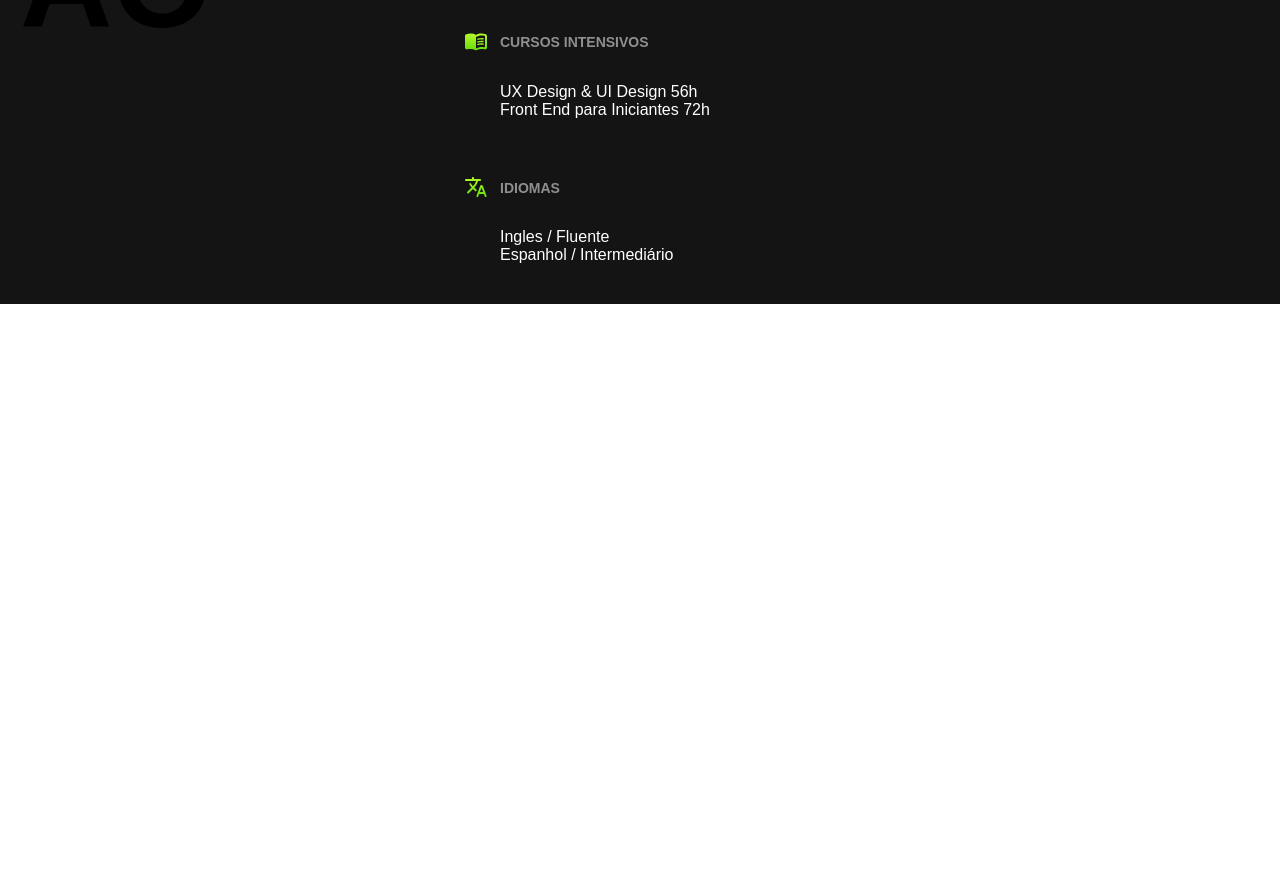
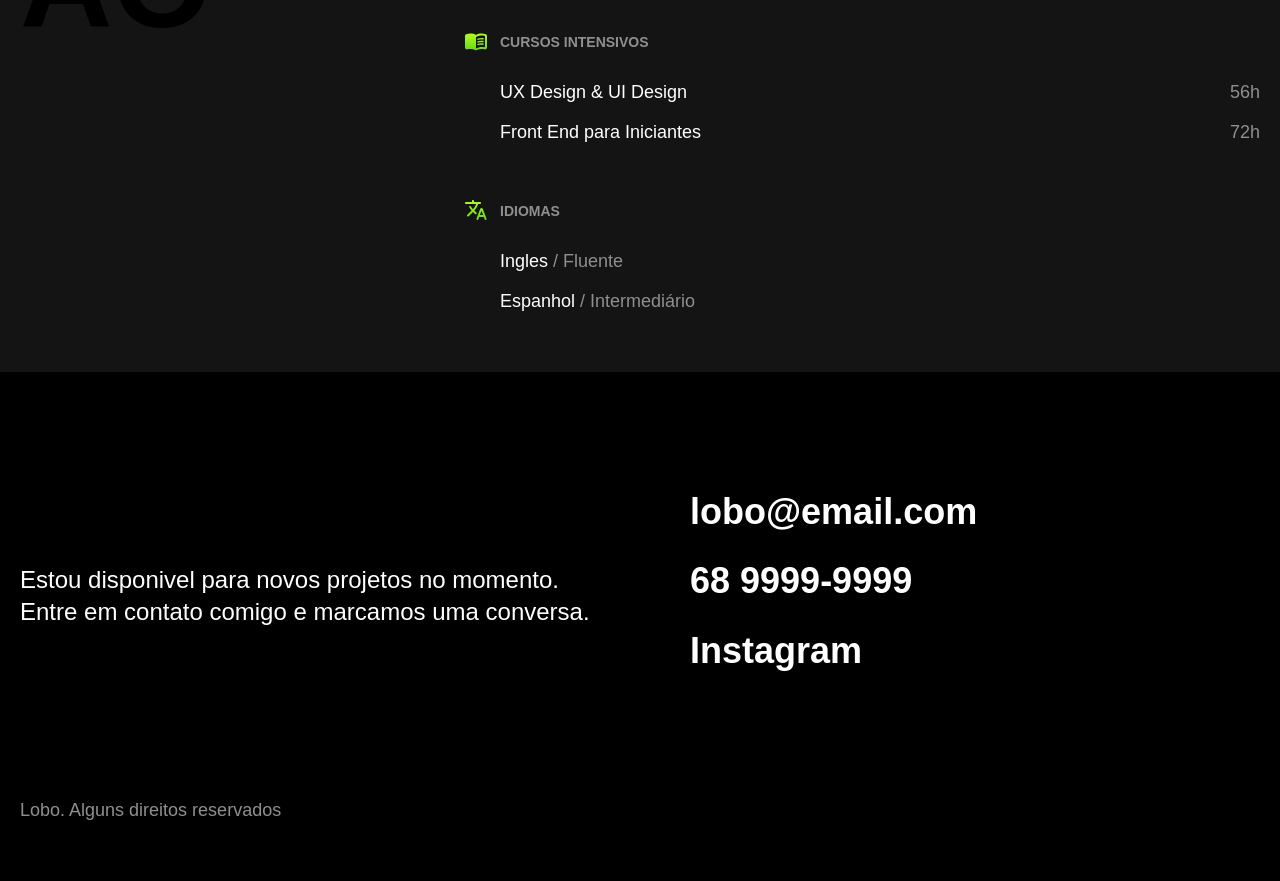
Before and after one commit to ItaloFL/Lobo-Protif, a plain HTML site: page index.html in a window 1280 px wide. Shown: the part 1829-2710 px from the top of the page. Before the commit the page ends 2133 px from the top, so only its background shows below. Drawn offline with Linux system fonts and the light colour scheme.

Commit message:
Finalização do Projeto

```diff
--- a/css/experiencia.css
+++ b/css/experiencia.css
@@ -85,12 +85,19 @@
 
 @media (max-width: 900px) {
 
-  .empresa {
+  .experiencia {
     grid-template-columns: 1fr;
     gap: 40px;
   }
 
   .experiencia .subtitulo {
+    font-size: 2rem;
     color: #141414;
+    word-break: initial;
+  }
+
+  .experiencia-texto {
+    font-size: 1.125rem;
+    line-height: 1.1;
   }
 }
--- /dev/null
+++ b/css/footer.css
@@ -0,0 +1,50 @@
+
+.footer {
+  background-color: #000;
+  color: #fff;
+}
+
+.footer-container {
+  padding: 120px 20px 60px 20px;
+  display: grid;
+  grid-template-columns: 1fr 1fr;
+  margin: 0 auto;
+  gap: 100px;
+  align-items: center;
+}
+
+.footer-texto {
+  font-size: 1.5rem;
+  line-height: 1.33;
+  color: #fff;
+}
+
+.footer-contato li {
+  font-weight: bold;
+  font-size: 2.25rem;
+  line-height: 1.1;
+  color: #fff;
+  margin-bottom: 30px;
+}
+
+.footer-contato li a {
+  color: #fff;
+  text-decoration: none;
+}
+
+.footer-copy {
+  grid-column: 1 / -1;
+  font-size: 1.125rem;
+  color: #8f8f8f;
+}
+
+@media (max-width: 900px) {
+  .footer-container {
+    grid-template-columns: 1fr;
+    gap: 40px;
+  }
+
+  .footer-contato li {
+    font-size: 1.5rem;
+  }
+}
--- a/css/formacao.css
+++ b/css/formacao.css
@@ -101,3 +101,40 @@
 .idiomas h3::before{
   background: url(../img/idiomas.svg) no-repeat center center;
 }
+
+.formacao-extra li {
+  font-size: 1.125rem;
+  line-height: 1.1;
+  margin-bottom: 20px;
+}
+
+.formacao-extra span {
+  color: #8f8f8f;
+}
+
+.cursos li {
+  display: flex;
+  justify-content: space-between;
+}
+
+@media (max-width: 900px) {
+
+  .formacao-container {
+    grid-template-columns: 1fr;
+    gap: 40px;
+  }
+
+  .formacao .subtitulo {
+    word-break: initial;
+    font-size: 2rem;
+    color: #a3a3a3;
+  }
+
+  .cursos h3::before{
+    display: none;
+  }
+
+  .idiomas h3::before{
+    display: none;
+  }
+}
--- a/css/style.css
+++ b/css/style.css
@@ -2,4 +2,5 @@
 @import './header.css';
 @import './introducao.css';
 @import './experiencia.css';
-@import './formacao.css'
+@import './formacao.css';
+@import '../css/footer.css'
--- a/index.html
+++ b/index.html
@@ -4,6 +4,7 @@
   <meta charset="UTF-8">
   <meta http-equiv="X-UA-Compatible" content="IE=edge">
   <meta name="viewport" content="width=device-width, initial-scale=1.0">
+  <meta name="description" content="Desenvolvedor Full Stack | HTML | CSS | Nodejs">
   <link rel="stylesheet" href="css/style.css">
   <title>Italo - Back-End Developer</title>
 </head>
@@ -30,7 +31,7 @@
   <section class="experiencia" id="experiencia" aria-label="Experiência">
     <h2 class="subtitulo">Experiência</h2>
     <div>
-      <p class="experiencia-texto">Desenvolvo pequenos como o Bikcraft ultilizando apenas <strong>HTML</strong>, <strong>CSS</strong> e <strong>JavaScript</strong>. Para aplicativos web como a rede social Dogs eu trabalhei no <strong>UX</strong> e <strong>UI</strong> Design do projeto.</p>
+      <p class="experiencia-texto">Desenvolvo pequenos projetos como o Bikcraft ultilizando apenas <strong>HTML</strong>, <strong>CSS</strong> e <strong>JavaScript</strong>. Para aplicativos web como a rede social Dogs eu trabalhei no <strong>UX</strong> e <strong>UI</strong> Design do projeto.</p>
 
       <div class="empresa">
         <span class="empresa-ano">2045</span>
@@ -132,5 +133,21 @@
       </div>
     </div>
   </section>
+
+  <footer class="footer" id="contato">
+    <div class="footer-container">
+      <p class="footer-texto">
+        Estou disponivel para novos projetos no momento. Entre
+        em contato comigo e marcamos uma conversa.
+      </p>
+      <ul class="footer-contato">
+        <li>lobo@email.com</li>
+        <li>68 9999-9999</li>
+        <li><a href="/">Instagram</a></li>
+      </ul>
+      <p class="footer-copy">Lobo. Alguns direitos reservados</p>
+    </div>
+  </footer>
+
 </body>
 </html>
```
Also changed, not shown: img/eua.jpg (added), 2 other files.
